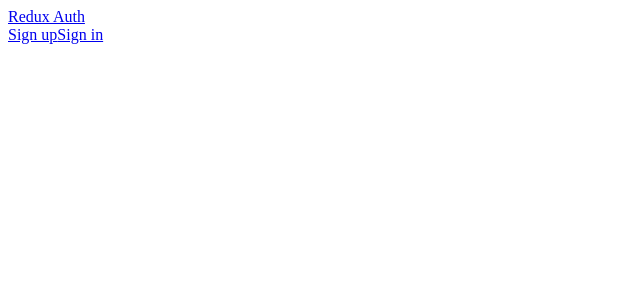
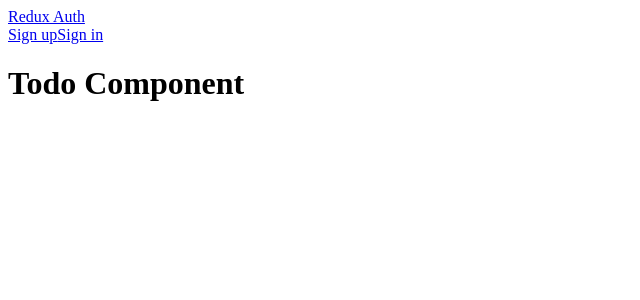
Before and after one commit to OxManny-Dev/React-App-JWT-Authentication-Boilerplate, a React (Create React App) app in the folder client/: page /todo in a window 1280 px wide. Shown: the top 300 px of the page, without its empty margins (0-640 px from the left). Built offline with nearby package versions, Linux system fonts and the light colour scheme.

Commit message:
Create Todo component

```diff
--- a/client/src/actions/index.js
+++ b/client/src/actions/index.js
@@ -9,6 +9,7 @@ export const increment = () => {
 export const decrement = () => {
   return { type: DECREMENT_COUNTER };
 };
+
 
 
 // We take the form props, and a callback function to call
--- a/client/src/components/Header.js
+++ b/client/src/components/Header.js
@@ -4,11 +4,12 @@ import { connect } from 'react-redux';
 
 class Header extends Component {
   renderLinks(){
-    if(this.props.authenticated) {
+    if(this.props.auth) {
       return(
         <div>
           <Link to='/signout'>Sign out</Link>
           <Link to='/feature'>Feature</Link>
+          <Link to='/todo'>Todo</Link>
         </div>
       );
     } else {
--- /dev/null
+++ b/client/src/containers/todo/Todo.js
@@ -0,0 +1,15 @@
+import React, { Component } from 'react';
+import { Field, reduxForm } from 'redux-form';
+
+
+class Todo extends Component {
+  render(){
+    return (
+      <div>
+        <h1>Todo Component</h1>
+      </div>
+    )
+  }
+}
+
+export default reduxForm()(Todo);
--- a/client/src/index.js
+++ b/client/src/index.js
@@ -11,6 +11,7 @@ import Signup from './containers/auth/Signup';
 import Signin from './containers/auth/Signin';
 import Signout from './containers/auth/Signout';
 import Counter from './containers/Counter';
+import Todo from './containers/todo/Todo';
 
 import reducers from './reducers';
 
@@ -29,6 +30,7 @@ ReactDOM.render(
         <Route exact path='/signup' component={Signup}/>
         <Route exact path='/signin' component={Signin}/>
         <Route exact path='/signout' component={Signout}/>
+        <Route exact path='/todo' component={Todo}/>
         <Route exact path='/feature' component={Counter}/>
       </App>
     </Router>
```
Also changed, not shown: 1 other file (tests, documents, lock files or other folders).
